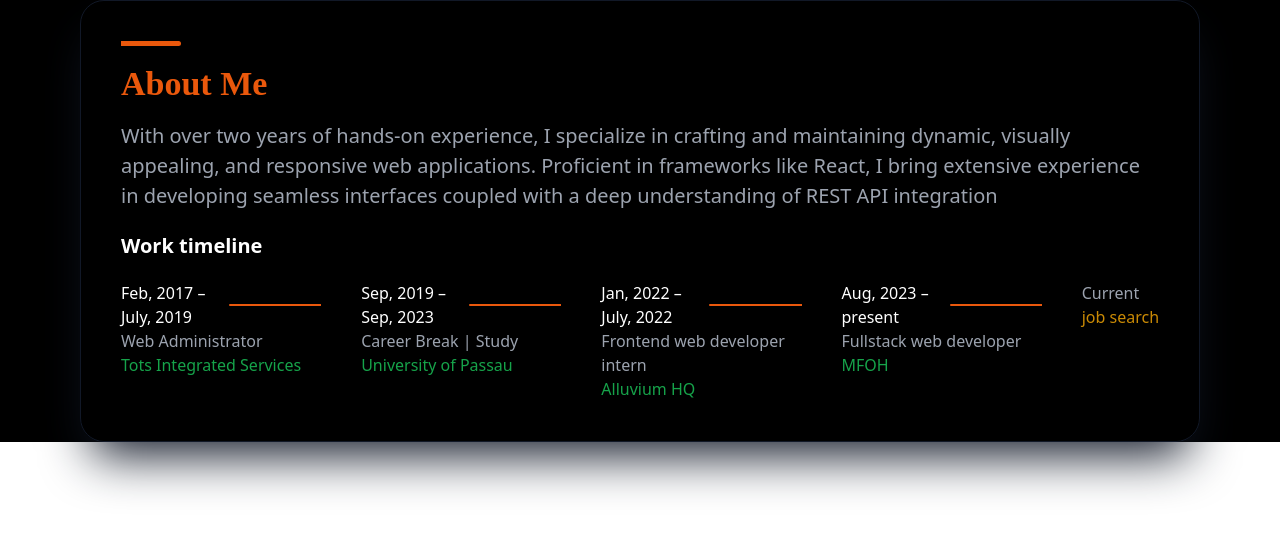
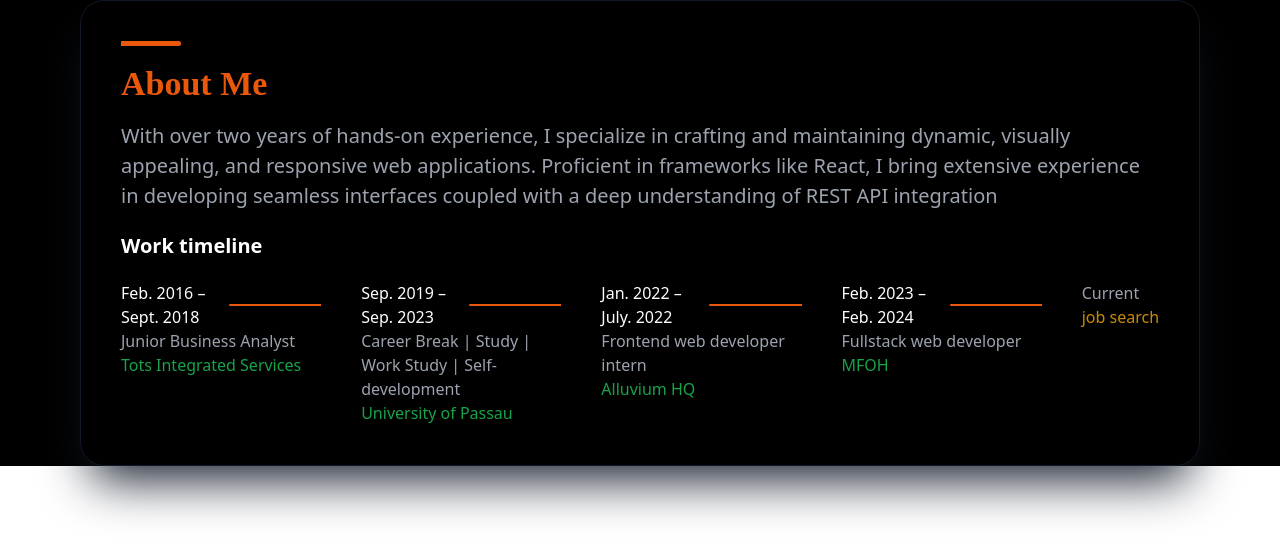
Before and after one commit to Celiaxz/my-portfolio, a Next.js app: page /components/aboutme/about in a window 1280 px wide. Shown: the top 556 px of the page. Built offline with nearby package versions, Linux system fonts and the light colour scheme; a web font is replaced by a local one.

Commit message:
update portfolio

```diff
--- a/pages/components/aboutme/about.js
+++ b/pages/components/aboutme/about.js
@@ -22,11 +22,11 @@ const About = () => {
           <div className="md:flex-1 flex flex-col md:items-start items-center">
             <div className="flex md:flex-row items-center w-full flex-col">
               <span className="text-white flex-1 mr-4">
-                Feb, 2017 – July, 2019
+                Feb. 2016 – Sept. 2018
               </span>{" "}
               <div className="w-full flex-1 h-[2px]  bg-orange-600  rounded-l-full" />
             </div>
-            <p className="text-gray-400"> Web Administrator </p>
+            <p className="text-gray-400"> Junior Business Analyst </p>
             <p className=" text-green-600">Tots Integrated Services </p>
             <div className="md:hidden block mt-3">
               <div className="w-[2px] flex-1 h-[50px] bg-blue-600 " />
@@ -35,11 +35,13 @@ const About = () => {
           <div className="md:flex-1 flex flex-col md:items-start items-center">
             <div className="flex md:flex-row items-center w-full flex-col">
               <span className="text-white flex-1 mr-4">
-                Sep, 2019 – Sep, 2023
+                Sep. 2019 – Sep. 2023
               </span>{" "}
               <div className="w-full flex-1 h-[2px]  bg-orange-600  rounded-l-full" />
             </div>
-            <p className="text-gray-400">Career Break | Study </p>
+            <p className="text-gray-400">
+              Career Break | Study | Work Study | Self-development{" "}
+            </p>
             <p className=" text-green-600"> University of Passau </p>
             <div className="md:hidden block mt-3">
               <div className="w-[2px] flex-1 h-[50px] bg-blue-600 " />
@@ -48,7 +50,7 @@ const About = () => {
           <div className="md:flex-1 flex flex-col md:items-start items-center">
             <div className="flex md:flex-row items-center w-full flex-col">
               <span className="text-white flex-1 mr-4">
-                Jan, 2022 – July, 2022
+                Jan. 2022 – July. 2022
               </span>{" "}
               <div className="w-full flex-1 h-[2px]  bg-orange-600  rounded-l-full" />
             </div>
@@ -62,7 +64,7 @@ const About = () => {
           <div className="md:flex-1  flex flex-col md:items-start items-center">
             <div className=" flex md:flex-row w-full flex-col items-center">
               <span className="text-white flex-1 mr-4">
-                Aug, 2023 – present
+                Feb. 2023 – Feb. 2024
               </span>{" "}
               <div className="w-full flex-1 h-[2px] bg-orange-600 rounded-l-full" />
             </div>
```
